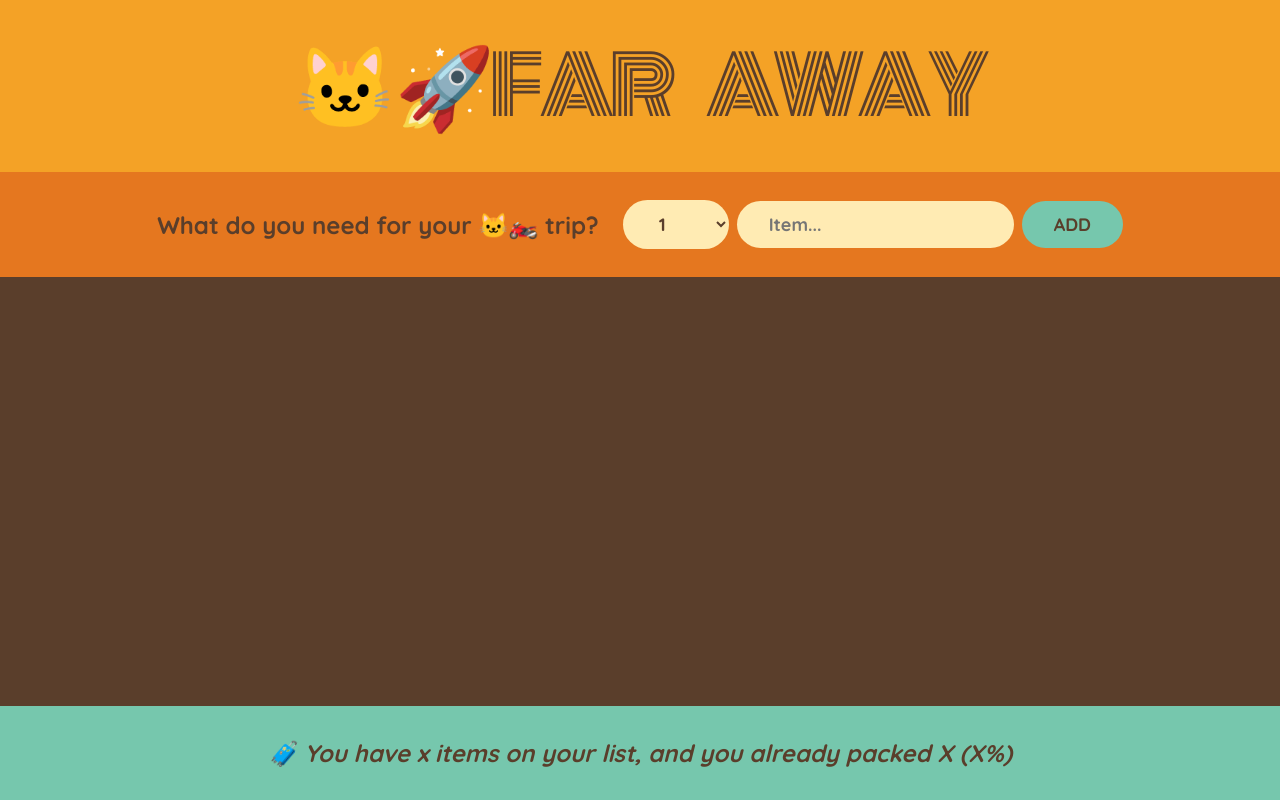
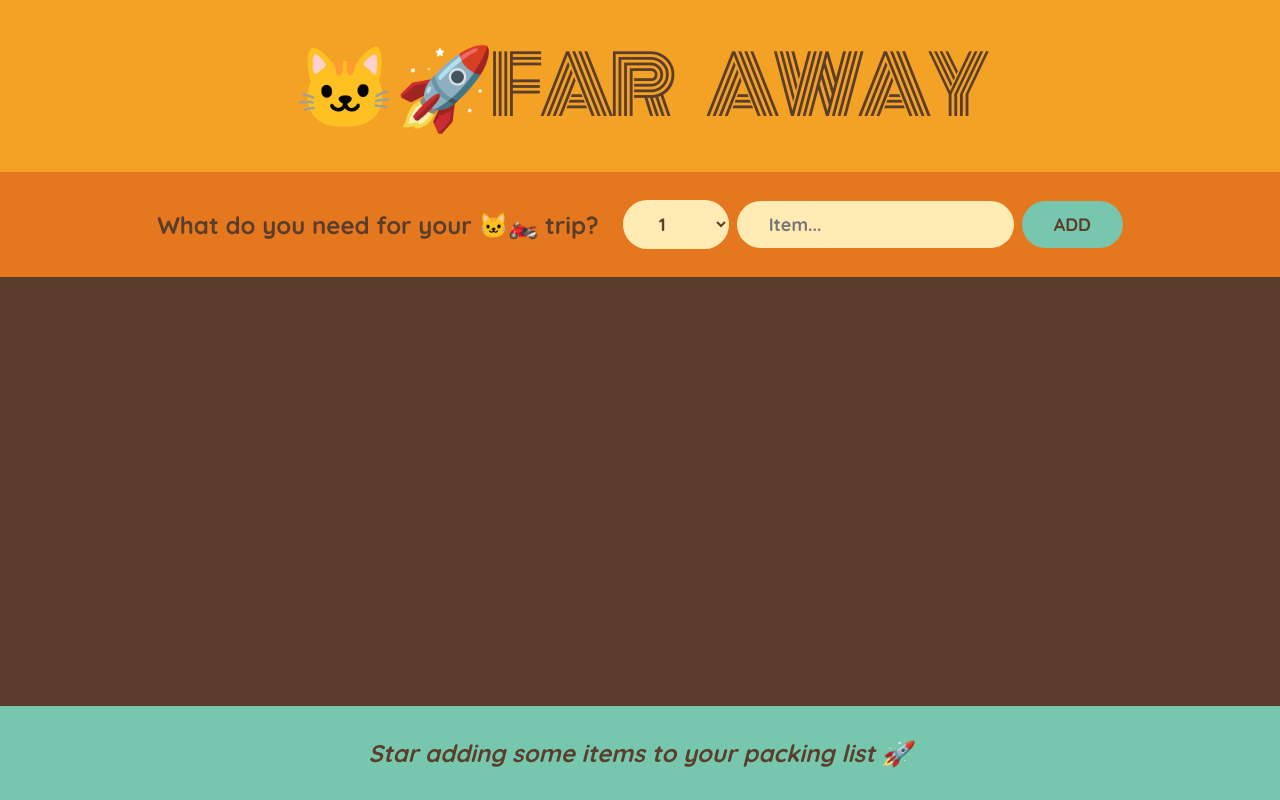
Before and after one commit to NestorGH/travel-list-react-example, a React (Create React App) app: page / in a window 1280 px wide. Built offline with nearby package versions, Linux system fonts and the light colour scheme.

Commit message:
calculating stats

```diff
--- a/src/App.js
+++ b/src/App.js
@@ -31,7 +31,7 @@
     <Form onAddItems={handleAddItems} />
     <PackingList items={items} onDeleteItem={handleDeleteItem}
       onToggleItem={handleToggleItem} />
-    <Stats />
+    <Stats items={items} />
   </div>
 }
 
@@ -108,10 +108,27 @@
   )
 }
 
-function Stats() {
+function Stats({ items }) {
+
+  if (!items.length)
+    return (
+      <p className="stats">
+        <em>Star adding some items to your packing list 🚀</em>
+      </p>
+    )
+
+  const numItems = items.length
+  const numPacked = items.filter((item) => item.packed).length
+  const percentage = Math.round((numPacked / numItems) * 100)
+
   return (
     <footer className="stats">
-      <em>🧳 You have x items on your list, and you already packed X (X%)</em>
+      <em>
+        {percentage === 100
+          ? "You got everyghing! Ready to go ✈"
+          : `🧳 You have ${numItems} items on your list, and you already packed ${numPacked}
+         (${percentage}%)`}
+      </em>
     </footer>
   )
 
```
